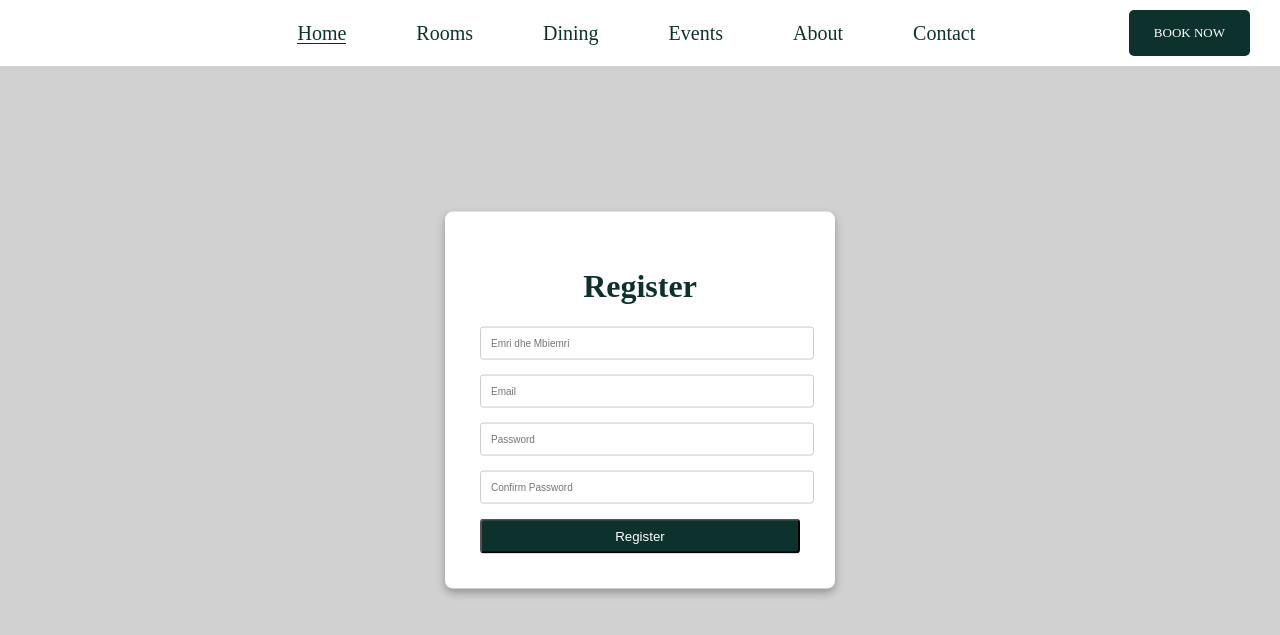
After one commit to RonaKasabaqi/room-reservation-website, a PHP site: page /register.html in a window 1280 px wide. The commit adds this page. Shown: the top 635 px of the page. Run offline with PHP 8.4, Linux system fonts and the light colour scheme.

Commit message:
register-form

```diff
--- a/index.html
+++ b/index.html
@@ -102,7 +102,7 @@
                 <div class="room-text">
                     <h2>Rooms</h2>
                     <p>Experience the ultimate in luxury and relaxation in our deluxe spacious room features rustic and elegant decor,</br>
-                    providing you with the perfect ambiance to unwind and enjoy the natural beauty of the surroundings. <a href="#">&#8594;</a></p>
+                    providing you with the perfect ambiance to unwind and enjoy the natural beauty of the surroundings. <a href="rooms.html">&#8594;</a></p>
 
                 </div>
             </div>
@@ -204,6 +204,7 @@
                 </div>
             </div>
             <p class="rights-reserved">| © 2024 Velvære | All rights reserved |</p>
+            <p><a href="login"></a>Administrator Login</p>
         </footer>
     </div>
 </body>
--- /dev/null
+++ b/register.html
@@ -0,0 +1,252 @@
+<!DOCTYPE html>
+<html lang="en">
+<head>
+    <meta charset="UTF-8">
+    <meta name="viewport" content="width=device-width, initial-scale=1.0">
+    <title>Register Form</title>
+    <style>
+        body{
+        margin: 0;
+        padding: 0;
+        background-color: #d1d1d1;
+        }
+        .text-center {
+        text-align: center;
+        }
+        .navbar {
+            display: flex;
+            justify-content: space-between;
+            align-items: center;
+            padding: 10px 20px;
+            position:fixed;
+            background-color: white;
+            width:100%;
+            top:0;
+            left:0;
+            z-index:10;
+        }
+        .error {
+            color: red;
+            font-size: 10px;
+            position: absolute;
+            left: 0;
+            width: 100%;
+            text-align: left;
+        }
+        input {
+            display: block;
+            margin-bottom: 10px;
+            padding: 8px;
+            width: 300px;
+            position: relative;
+        }
+
+        .form-group {
+            margin-bottom: 15px;
+            position: relative;
+        }
+        .menu {
+            list-style-type: none;
+            display: flex;
+            gap: 70px;
+            padding: 0px;
+            margin: 0px;
+            margin-left: auto;
+        }
+        .menu a {
+            text-decoration: none;
+            color: rgba(13, 50, 45, 1);
+            font-size: 20px;
+            position: relative;
+        }
+        .menu a:after {
+            position: absolute;
+            content: "";
+            width: 0;
+            height: 1px;
+            background: rgba(13, 50, 45, 1);
+            bottom: 0;
+            left: 0;
+            transition: all 0.4s ease;
+        }
+        .menu a.active::after,
+        .menu a:hover::after {
+            width: 100%;
+        }
+        .book-button {
+            background-color: rgba(13, 50, 45, 1);
+            color: white;
+            padding: 15px 25px;
+            border-radius: 5px;
+            text-decoration: none;
+            font-size: 13px;
+            margin-left: 12%;
+            margin-right: 50px;
+            border: none;
+        }
+        .form-container button{
+            background-color: rgba(13, 50, 45, 1);
+            color: white;
+            border-radius: 4px;
+            width: 100%;
+            height: 35px;
+        }
+        .form-container input, .form-container select, textarea{
+            width: calc(100% - 8px);
+            padding: 10px;
+            margin: 0px auto;
+            border: 1px solid #ccc;
+            border-radius: 3px;
+            display: block;
+            font-size: 10px;
+        }
+        .form-container {
+            width: 320px;
+            padding: 35px;
+            background-color: white;
+            border-radius: 8px;
+            box-shadow: 0 4px 8px rgba(0, 0, 0, 0.3);
+            border: rgba(13, 50, 45, 1);
+            text-align: center;
+            position: absolute;
+            top: 50%;
+            left: 50%;
+            transform: translate(-50%, -50%);
+        }
+        .form-container button:hover {
+            background-color:rgb(2, 107, 93);
+            cursor: pointer;
+        }
+        .form-container h1{
+            color: rgba(13, 50, 45, 1);
+        }
+    </style>
+</head>
+<body>
+    <div id="main">
+        <nav class="navbar">
+            <ul class="menu">
+                <li><a href="index.html" class="active">Home</a></li>
+                <li><a href="rooms.html">Rooms</a></li>
+                <li><a href="#">Dining</a></li>
+                <li><a href="#">Events</a></li>
+                <li><a href="#">About</a></li>
+                <li><a href="#">Contact</a></li>
+            </ul>
+            <a class="book-button" href="#">BOOK NOW</a>
+        </nav>
+    </div>
+    <div class="form-container">
+    <form id="registerForm">
+        <h1>Register</h1>
+        <div class="form-group">
+            <input type="text" id="emri" placeholder="Emri dhe Mbiemri">
+            <span id="emriError" class="error"></span>
+        </div>
+        <div class="form-group">
+            <input type="text" id="email" placeholder="Email">
+            <span id="emailError" class="error"></span>
+        </div>
+        <div class="form-group">
+            <input type="password" id="password" placeholder="Password">
+            <span id="passwordError" class="error"></span>
+        </div>
+        <div class="form-group">
+            <input type="password" id="confirmpassword" placeholder="Confirm Password">
+            <span id="confirmPasswordError" class="error"></span>
+        </div>
+        <button type="submit">Register</button>
+    </form>
+</div>
+
+<script>
+    document.getElementById("registerForm").addEventListener("submit", function (e) {
+        let valid = true;
+
+        const emri = document.getElementById("emri").value.trim();
+        const email = document.getElementById("email").value.trim();
+        const password = document.getElementById("password").value.trim();
+        const confirmPassword = document.getElementById("confirmpassword").value.trim();
+        const emriError = document.getElementById("emriError");
+        const emailError = document.getElementById("emailError");
+        const passwordError = document.getElementById("passwordError");
+        const confirmPasswordError = document.getElementById("confirmPasswordError");
+
+        emriError.textContent = "";
+        emailError.textContent = "";
+        passwordError.textContent = "";
+        confirmPasswordError.textContent = "";
+        if (emri === "") {
+            emriError.textContent = "The name field is required.";
+            valid = false;
+        } else if (emri.length <= 3) {
+            emriError.textContent = "Name must contain more than 3 characters.";
+            valid = false;
+        } else if (emri[0] >= '0' && emri[0] <= '9') {
+            emriError.textContent = "Name cannot start with a number.";
+            valid = false;
+        } else if (emri.includes("  ") || emri.startsWith(" ") || emri.endsWith(" ")) {
+            emriError.textContent = "Name cannot have multiple spaces.";
+            valid = false;
+        }
+        if (email === "") {
+            emailError.textContent = "Please enter your email.";
+            valid = false;
+        } else if (!email.includes("@")) {
+            emailError.textContent = "Email must contain '@'.";
+            valid = false;
+        } else if (email.startsWith("@") || email.startsWith(".") || !(email[0].toLowerCase() >= 'a' && email[0].toLowerCase() <= 'z')) {
+            emailError.textContent = "Email cannot start with a number or special character.";
+            valid = false;
+        } else if (!email.endsWith(".com") && !email.endsWith(".net")) {
+            emailError.textContent = "Email must end with '.com' or '.net'.";
+            valid = false;
+        } else if (!email.includes("gmail") && !email.includes("outlook")) {
+            emailError.textContent = "Email must contain 'gmail' or 'outlook'.";
+            valid = false;
+        }
+        if (password === "") {
+            passwordError.textContent = "Please write your password.";
+            valid = false;
+        } else if (password.length < 6 && password.length<12) {
+            passwordError.textContent = "Password must contain between 6 and 12 characters.";
+            valid = false;
+        } else if (!(password[0].toLowerCase() >= 'a' && password[0].toLowerCase() <= 'z')) {
+            passwordError.textContent = "Password must start with a letter.";
+            valid = false;
+        } else {
+            let hasUpperCase = false;
+            let hasSpecialChar = false;
+            const specialChars = "!@#$%^&*";
+
+            for (let i = 0; i < password.length; i++) {
+                if (password[i] === password[i].toUpperCase() && password[i].toLowerCase() !== password[i]) {
+                    hasUpperCase = true;
+                }
+                if (specialChars.includes(password[i])) {
+                        hasSpecialChar = true;
+                    }
+                }
+
+                if (!hasUpperCase) {
+                    passwordError.textContent = "Password must contain at least one uppercase letter.";
+                    valid = false;
+                }
+                if (!hasSpecialChar) {
+                    passwordError.textContent = "Password must contain at least one special character.";
+                    valid = false;
+                }
+            }
+            if (password !== confirmPassword) {
+                confirmPasswordError.textContent = "Passwords do not match.";
+                valid = false;
+            }
+            if (!valid) {
+                e.preventDefault();
+            } else {
+                alert("Form submitted successfully!");
+            }
+        });
+    </script>
+</body>
+</html>
```
Also changed, not shown: style.css (+6 -1 lines).
